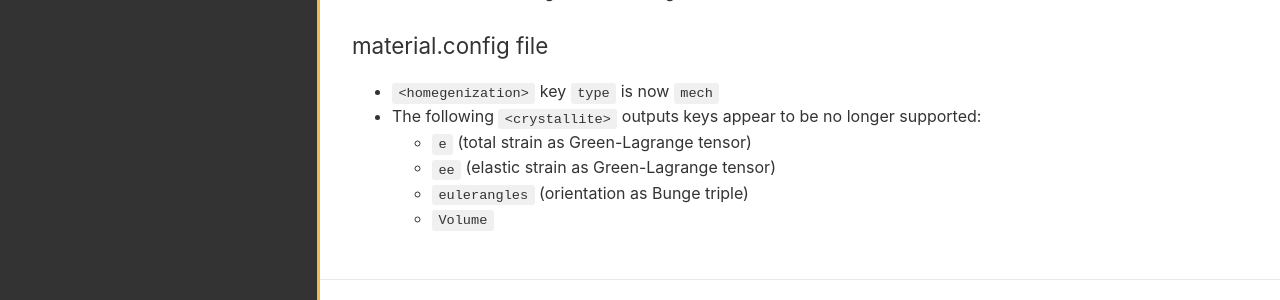
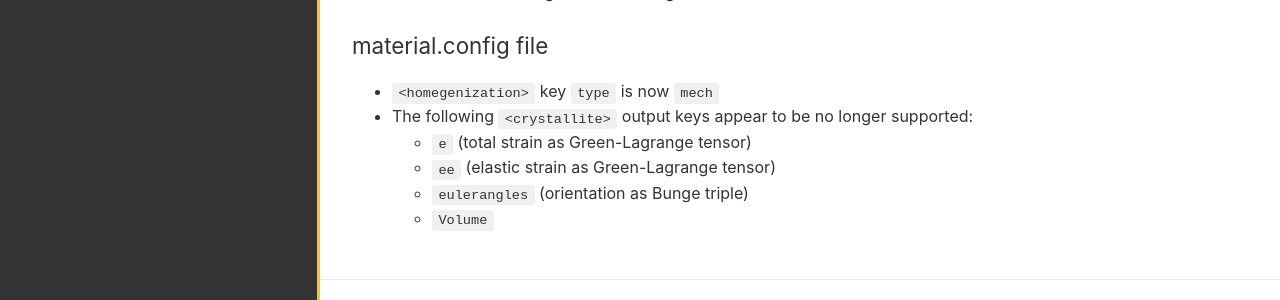
Before and after one commit to LightForm-group/wiki, a Jekyll site: the page built from collections/_software_and_simulation/new_damask.md, in a window 1280 px wide and 1346 px high. Shown: the part 1002-1302 px from the top of the window. Built offline with Jekyll 4.4.1, drawn with Linux system fonts in a browser that asks for light colours.

Commit message:
Update new_damask.md

```diff
--- a/collections/_software_and_simulation/new_damask.md
+++ b/collections/_software_and_simulation/new_damask.md
@@ -28,7 +28,7 @@ When running `DAMASK_spectral`, I've found the following differences between thi
 ### `material.config` file
 
 - `<homegenization>` key `type` is now `mech`
-- The following `<crystallite>` outputs keys appear to be no longer supported:
+- The following `<crystallite>` output keys appear to be no longer supported:
   - `e` (total strain as Green-Lagrange tensor)
   - `ee` (elastic strain as Green-Lagrange tensor)
   - `eulerangles` (orientation as Bunge triple)
```
